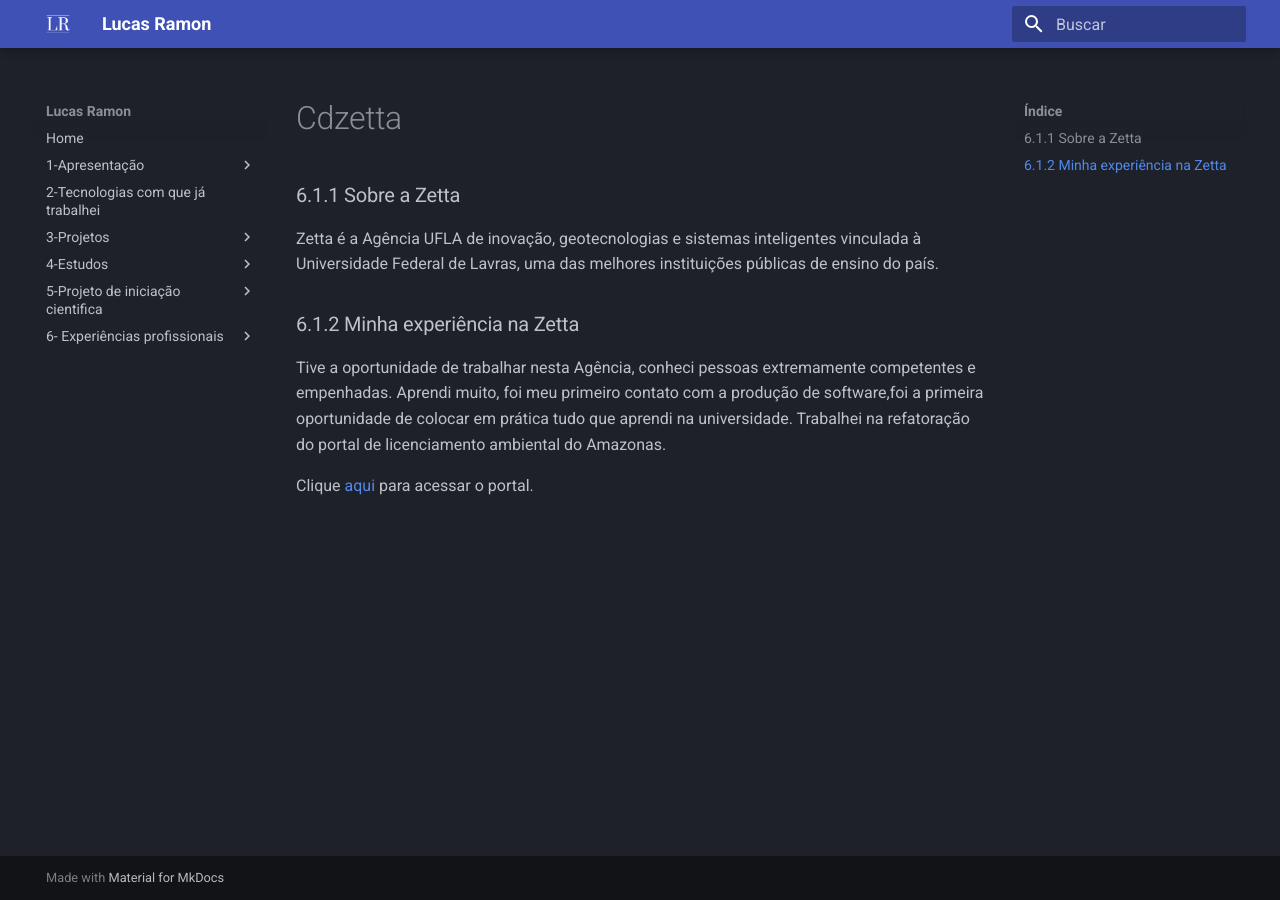
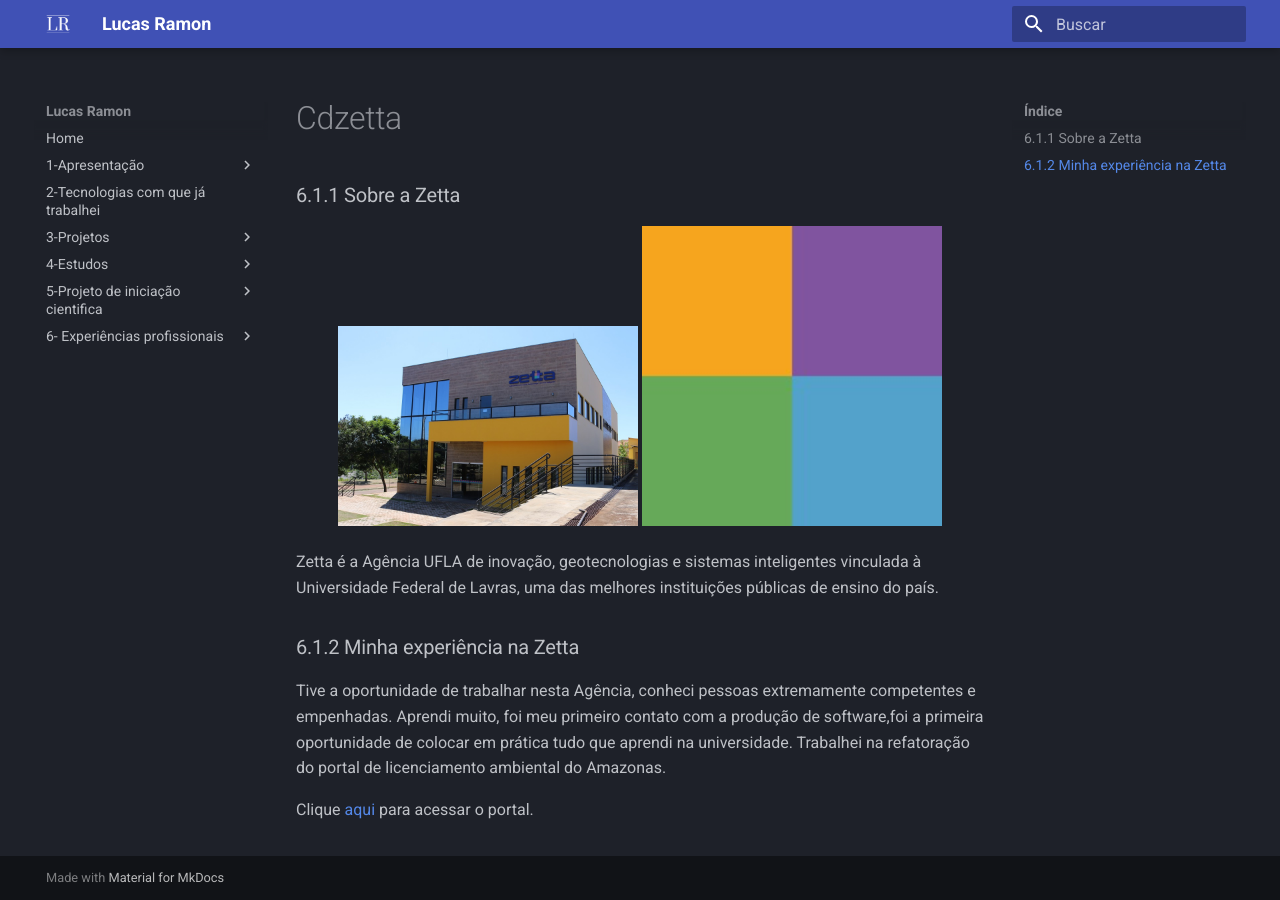
Before and after one commit to lramon2001/lramon2001.github.io, an MkDocs documentation site: the page built from docs/cdzetta.md, in a window 1280 px wide. Built offline with MkDocs 1.6.1 and Material for MkDocs 9.7.7, drawn with Linux system fonts in a browser that asks for light colours.

Commit message:
Update cdzetta.md

```diff
--- a/docs/cdzetta.md
+++ b/docs/cdzetta.md
@@ -1,5 +1,11 @@
+
 
 ### 6.1.1 Sobre a Zetta
+<center>
+
+<img src="https://raw.githubusercontent.com/lramon2001/lramon2001.github.io/master/docs/media/zetta.jpg" height="220px"  width="300px;"/> <img src="https://raw.githubusercontent.com/lramon2001/lramon2001.github.io/master/docs/media/zetta2.jpg" height="220px"  width="300px;"/>
+
+</center>
 Zetta é a Agência UFLA de inovação, geotecnologias e sistemas inteligentes vinculada à Universidade Federal de Lavras, uma das melhores instituições públicas de ensino do país.
 
 ### 6.1.2 Minha experiência na Zetta
```
